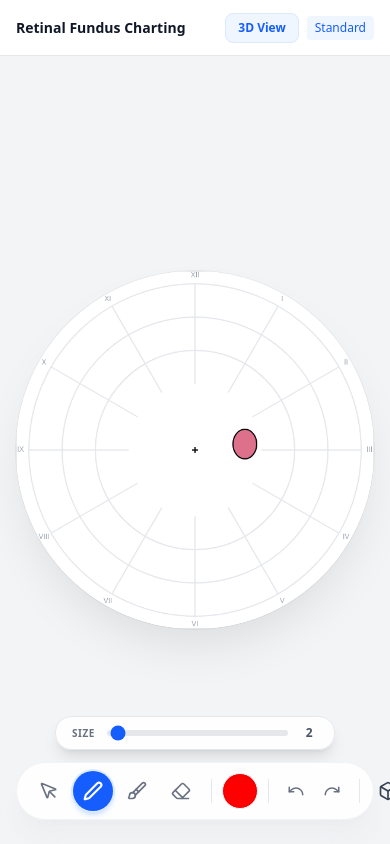
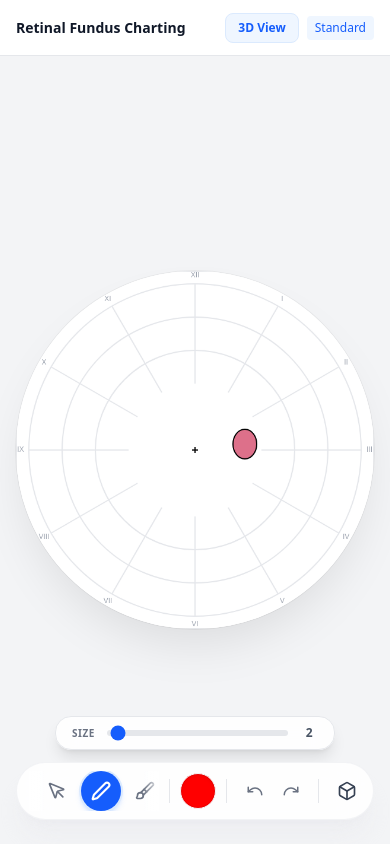
Before and after one commit to JamesTheMartian/react-fundus-chart, a React (Vite) app: page / in a window 390 px wide. Built offline with nearby package versions, Linux system fonts and the light colour scheme.

Commit message:
better mobile view

```diff
--- a/src/components/Toolbar.tsx
+++ b/src/components/Toolbar.tsx
@@ -297,18 +297,24 @@ export const Toolbar: React.FC<ToolbarProps> = ({
 
                 {/* Main Toolbar Pill */}
                 <div className="flex items-center gap-1.5 bg-white/90 backdrop-blur-xl border border-gray-200/50 shadow-xl shadow-gray-200/40 rounded-full p-2 pl-3 pr-2 w-full max-w-sm justify-between">
-                    {/* Tools Section */}
-                    <div className="flex gap-1 shrink-0">
+                    {/* Tools Section (Horizontal Scroll) */}
+                    <div className="relative group flex items-center justify-center w-[130px] shrink-0">
+                        {/* Scroll hint - Left */}
+                        <div className="absolute left-0 w-4 h-full bg-gradient-to-r from-white/90 to-transparent z-10 pointer-events-none" />
+
+                        <div className="flex gap-1 overflow-x-auto snap-x snap-mandatory px-2 no-scrollbar" style={{ scrollbarWidth: 'none', msOverflowStyle: 'none' }}>
                             {[
-                            { id: 'select', icon: MousePointer },
-                            { id: 'pen', icon: Pen },
-                            { id: 'brush', icon: Brush },
-                            { id: 'eraser', icon: Eraser }
+                                { id: 'select', icon: MousePointer, title: 'Select' },
+                                { id: 'pen', icon: Pen, title: 'Pen' },
+                                { id: 'brush', icon: Brush, title: 'Brush' },
+                                { id: 'pattern', icon: Grid, title: 'Pattern' },
+                                { id: 'fill', icon: PaintBucket, title: 'Fill Shape' },
+                                { id: 'eraser', icon: Eraser, title: 'Eraser' }
                             ].map((tool) => (
                                 <button
                                     key={tool.id}
                                     onClick={() => setActiveTool(tool.id as ToolType)}
-                                className={`p-2.5 rounded-full flex items-center justify-center transition-all active:scale-90 ${activeTool === tool.id
+                                    className={`p-2.5 rounded-full flex items-center justify-center transition-all active:scale-90 snap-center shrink-0 ${activeTool === tool.id
                                         ? 'bg-blue-600 text-white shadow-md shadow-blue-500/30 ring-2 ring-blue-100'
                                         : 'hover:bg-gray-100 text-gray-500 hover:text-gray-700'
                                         }`}
@@ -316,6 +322,10 @@ export const Toolbar: React.FC<ToolbarProps> = ({
                                     <tool.icon size={20} className={activeTool === tool.id ? 'stroke-[2.5px]' : ''} />
                                 </button>
                             ))}
+                        </div>
+
+                        {/* Scroll hint - Right */}
+                        <div className="absolute right-0 w-4 h-full bg-gradient-to-l from-white/90 to-transparent z-10 pointer-events-none" />
                     </div>
 
                     <div className="w-px h-6 bg-gray-200 shrink-0 mx-1"></div>
```
Lines whose indentation alone changed are shown as unchanged.
